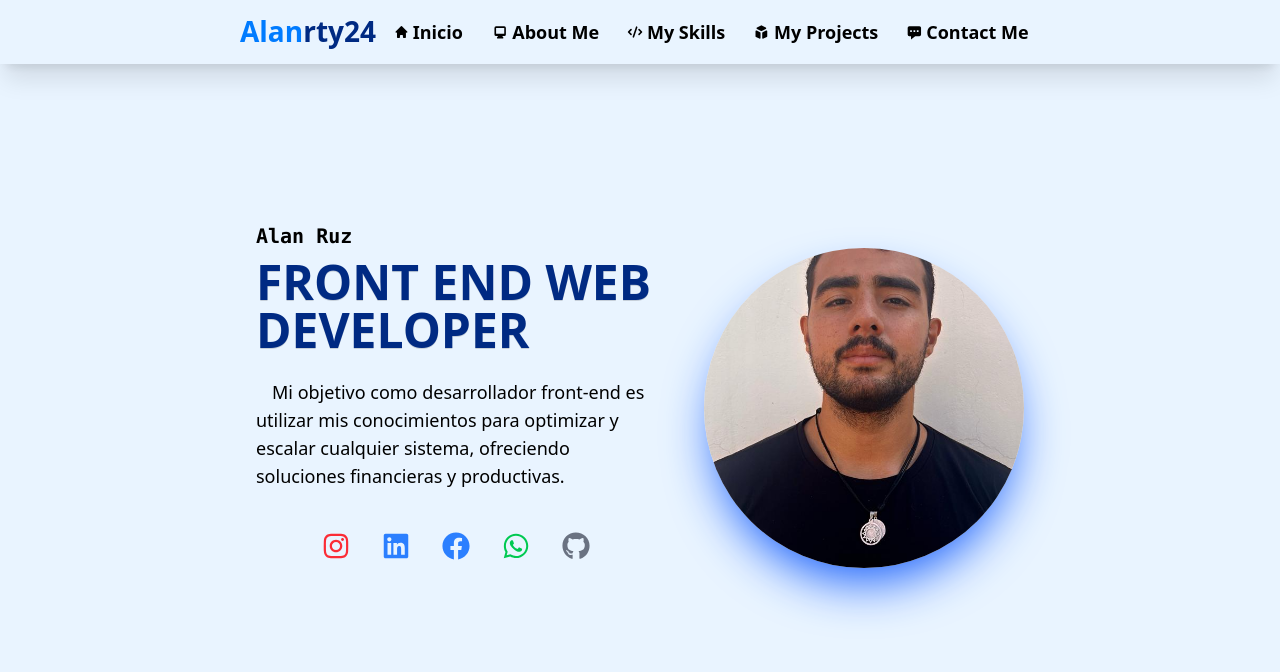
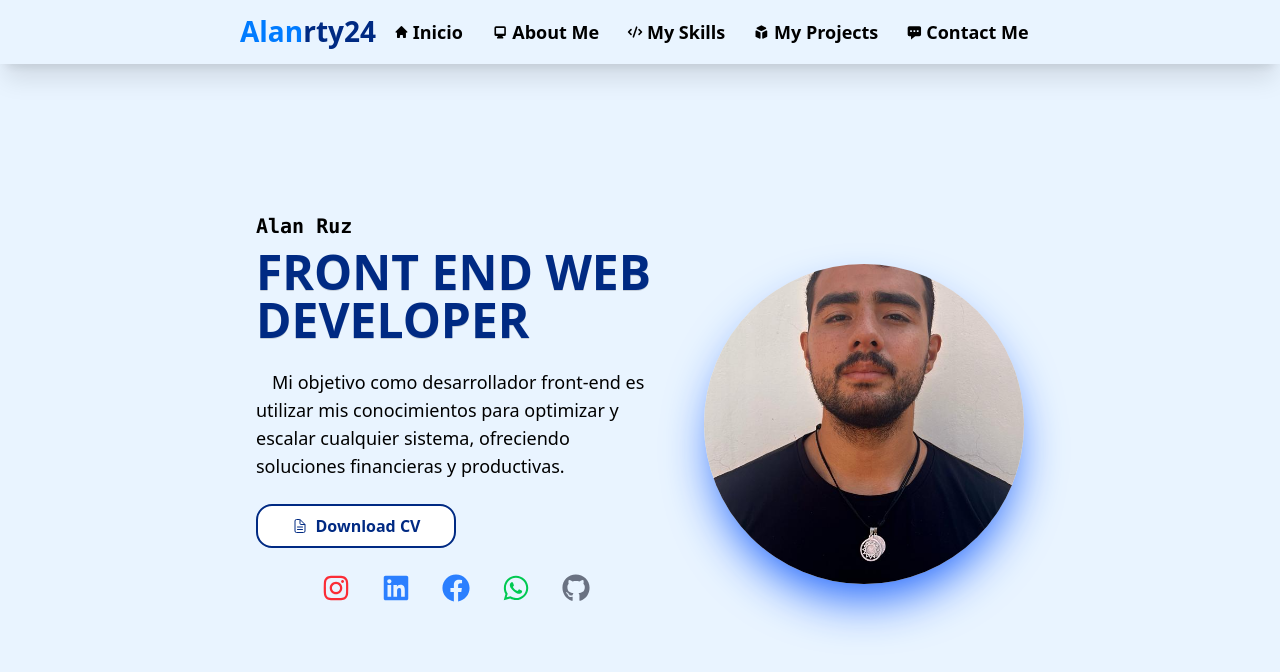
Before and after one commit to alanrty24/Portafolio-React, a React (Vite) app: page / in a window 1280 px wide. Shown: the top 672 px of the page. Built offline with nearby package versions, Linux system fonts and the light colour scheme.

Commit message:
Portafolio V1.6 20/11/2025 5:08 PM

```diff
--- a/src/Components/Aboutme.jsx
+++ b/src/Components/Aboutme.jsx
@@ -7,7 +7,7 @@ const Aboutme = () => {
       backContent: (
         <p className="py-2 text-base/7 indent-4 font-light text-sta md:text-lg/7">
           Hola, soy{" "}
-          <span className="font-bold text-black text-shadow-2xs text-shadow-white">
+          <span className="font-bold text-white">
             Alan Ruz
           </span>
           , un desarrollador front-end que se especializa en optimizar y
@@ -18,7 +18,7 @@ const Aboutme = () => {
           crear soluciones digitales eficientes.
         </p>
       ),
-      position: "md:col-start-1 md:row-start-1 md:col-span-2"
+      position: "lg:col-start-1 lg:row-start-1 lg:col-span-2"
     },
     {
       fromContent: <h3 className="font-mono text-xl">¿Por qué contratarme?</h3>,
@@ -31,7 +31,7 @@ const Aboutme = () => {
           transformar ideas en proyectos funcionales y de alto rendimiento.
         </p>
       ),
-      position: "md:row-span-full"
+      position: "lg:row-span-full"
     },
     {
       fromContent: <h3 className="font-mono text-xl">Contactame...</h3>,
@@ -42,7 +42,7 @@ const Aboutme = () => {
           tecnología, no dudes en contactarme.
         </p>
       ),
-      position: "md:col-span-full"
+      position: "lg:col-span-full"
 
     },
   ];
@@ -53,9 +53,9 @@ const Aboutme = () => {
     >
       <div className="flex flex-col gap-2 py-4 ">
         <h3 className="text-center pb-2 text-(--color-tertiary) text-xl md:text-2xl lg:text-3xl font-bold">
-          ABOUT <span className="text-(--color-secundary) ">ME</span>
+          SOBRE <span className="text-(--color-secundary) ">MI</span>
         </h3>
-        <article className="grid grid-cols-1 gap-4 shadow shadow-slate-400 rounded-2xl p-4 md:grid-cols-3">
+        <article className="grid grid-cols-1 gap-4 shadow shadow-slate-400 rounded-2xl p-4 lg:grid-cols-3">
           {descriptions.map((desc, i) => {
             return (
               <FlippableCard
--- a/src/Components/Contactme.jsx
+++ b/src/Components/Contactme.jsx
@@ -91,7 +91,7 @@ const Contactme = () => {
       id="contactMe"
     >
       <h3 className=" text-center font-bold  text-(--color-tertiary) text-xl md:text-2xl lg:text-3xl">
-        CONTACT <span className="text-(--color-secundary)">ME</span>
+        CONTACTA<span className="text-(--color-secundary)">ME</span>
       </h3>
       <form
         action=""
--- a/src/Components/Myprojects.jsx
+++ b/src/Components/Myprojects.jsx
@@ -13,7 +13,7 @@ const Myprojects = () => {
       id="myProjects"
     >
       <h3 className="text-center text-(--color-tertiary) font-bold text-xl md:text-2xl lg:text-3xl">
-        MY <span className="text-(--color-secundary)">PROJECTS</span>
+        MIS<span className="text-(--color-secundary)"> PROYECTOS</span>
       </h3>
       <div className="grid grid-cols-1 min-h-[50%] gap-8 md:grid-cols-2">
         {proyectos.map((p) => {
--- a/src/Components/Navbar.jsx
+++ b/src/Components/Navbar.jsx
@@ -24,19 +24,18 @@ const Navbar = ({ children }) => {
     <>
       <div className="min-h-screen scroll-m-20 relative bg-(--color-primary)">
         {/* Mobile Navbar */}
-        <div className={`fixed inset-0 z-10 lg:hidden`}>
+        <div className={`fixed inset-0 md:z-0  lg:hidden ${isOpen ? "z-20" : "z-0"}`}>
           <div
             className={`fixed inset-0 bg-(--color-primary) transition-opacity duration-500 ease-in-out ${
-              isOpen ? "opacity-50 translate-x-0 " : "opacity-0"
+              isOpen ? "opacity-50 translate-x-0 " : "opacity-0 -translate-x-full"
             }`}
             onClick={() => {
               setIsOpen(false);
             }}
           />
           <div
-            className={`fixed inset-y-0 w-64 bg-(--color-secundary) transition-transform duration-500 ease-in-out
+            className={`fixed inset-y-0 w-64 bg-(--color-secundary) transition-all duration-500
                        ${isOpen ? "translate-x-0" : "-translate-x-full"}`}
-            onFo
           >
             <div className="flex items-center justify-between p-4">
               <h3 className="text-(--color-primary) font-bold text-xl md:text-2xl lg:text-3xl">
@@ -73,7 +72,7 @@ const Navbar = ({ children }) => {
         </div>
 
         {/* Desktop Navbar */}
-        <div className="hidden backdrop-blur-sm lg:fixed lg:z-10 lg:inset-x-0 lg:min-h-16 lg:bg-(--color-primary) lg:border-b-0 lg:shadow-xl lg:flex lg:items-center lg:justify-between lg:px-30 xl:px-60">
+        <div className="hidden backdrop-blur-2xl lg:fixed lg:z-20 lg:inset-x-0 lg:min-h-16 lg:bg-(--color-primary) lg:border-b-0 lg:shadow-xl lg:flex lg:items-center lg:justify-between lg:px-30 xl:px-60">
           <div>
             <h3 className="text-(--color-tertiary) font-bold text-xl md:text-2xl lg:text-3xl">
               Alan<span className="text-(--color-secundary)">rty24</span>
--- a/src/Components/Presentation.jsx
+++ b/src/Components/Presentation.jsx
@@ -5,6 +5,7 @@ import {
   FaLinkedin,
   FaWhatsapp,
 } from "react-icons/fa";
+import { IoDocumentTextOutline } from "react-icons/io5";
 const icons = [
   { name: "instagram", color: "text-red-500", icon: FaInstagram },
   { name: "linkedin", color: "text-blue-500", icon: FaLinkedin },
@@ -16,10 +17,10 @@ const icons = [
 const Presentation = () => {
   return (
     <section
-      className="min-h-screen w-full bg-linear-to-b  text-white md:flex md:justify-center md:mt-12 lg:mt-0 lg:mx-auto "
+      className="min-h-screen w-full relative bg-linear-to-b  text-white md:flex md:justify-center md:mt-8 lg:mt-0 lg:mx-auto "
       id="init"
     >
-      <article className="mx-auto max-w-7xl lg:flex lg:justify-center lg:items-center lg:gap-12">
+      <article className="mx-auto max-w-7xl lg:flex lg:justify-center lg:items-center lg:gap-12 lg:mt-8">
         <div className="contTitle py-4 flex flex-col gap-2 lg:w-[50%] xl:py-auto">
           <h3 className="text-lg font-bold text-(--color-black) font-mono animate__animated animate__backInLeft animate__fast md:text-xl">
             Alan Ruz
@@ -32,7 +33,17 @@ const Presentation = () => {
             conocimientos para optimizar y escalar cualquier sistema, ofreciendo
             soluciones financieras y productivas.
           </p>
-          <div className="relative inset-x-0 w-full flex items-center justify-center h-16">
+          <a
+          href="../../public/Currículum Vitae Alan Ruz 2025 .pdf"
+          download
+          target="_blank"
+          rel="noopener noreferrer"
+          className="flex items-center justify-center gap-2 bottom-0 w-full p-4 rounded-2xl font-bold text-xl bg-white text-(--color-secundary) border-2 transition-all duration-500 hover:-translate-y-1  md:w-1/2 md:text-base lg:px-4 lg:py-2"
+          >
+            <IoDocumentTextOutline />
+            Download CV
+          </a>
+          <div className="relative z-10 inset-x-0 w-full flex items-center justify-center h-16">
             <ul className=" flex gap-4 absolute justify-center animate__animated animate__backInLeft p-6">
               {icons.map((icon) => {
                 return (
@@ -58,6 +69,7 @@ const Presentation = () => {
             />
           </div>
         </div>
+
       </article>
     </section>
   );
--- a/src/Components/Skills.jsx
+++ b/src/Components/Skills.jsx
@@ -24,11 +24,11 @@ const Skills = () => {
 
   return (
     <section
-      className="min-h-[50vh] overflow-hidden flex flex-col gap-4 justify-center items-center  py-4"
+      className="min-h-auto overflow-hidden flex flex-col gap-4 justify-center items-center  py-4"
       id="mySkill"
     >
       <h3 className="text-center font-bold text-(--color-tertiary) text-shadow-2xs mb-12 text-shadow-blue-50  text-xl md:text-2xl lg:text-3xl">
-        MY <span className="text-(--color-secundary)">SKILLS</span>
+        MIS <span className="text-(--color-secundary)">HERRAMIENTAS</span>
       </h3>
       <Marquee
         pauseOnHover={true}
@@ -43,7 +43,7 @@ const Skills = () => {
           return (
             <div
               key={i}
-              className="p-4 bg-(--color-secundary) rounded-xl m-4 flex flex-col justify-center items-center cursor-pointer"
+              className="p-4 bg-(--color-secundary) rounded-xl m-4 flex flex-col justify-center items-center cursor-pointer hover:shadow-[0px_0px_20px_#fff] hover:shadow-blue-400"
             >
               <div className="flex items-center justify-center">
                 <leg.icon className={`text-7xl text-white lg:text-7xl`} />
```
Also changed, not shown: 1 other file (tests, documents, lock files or other folders).
